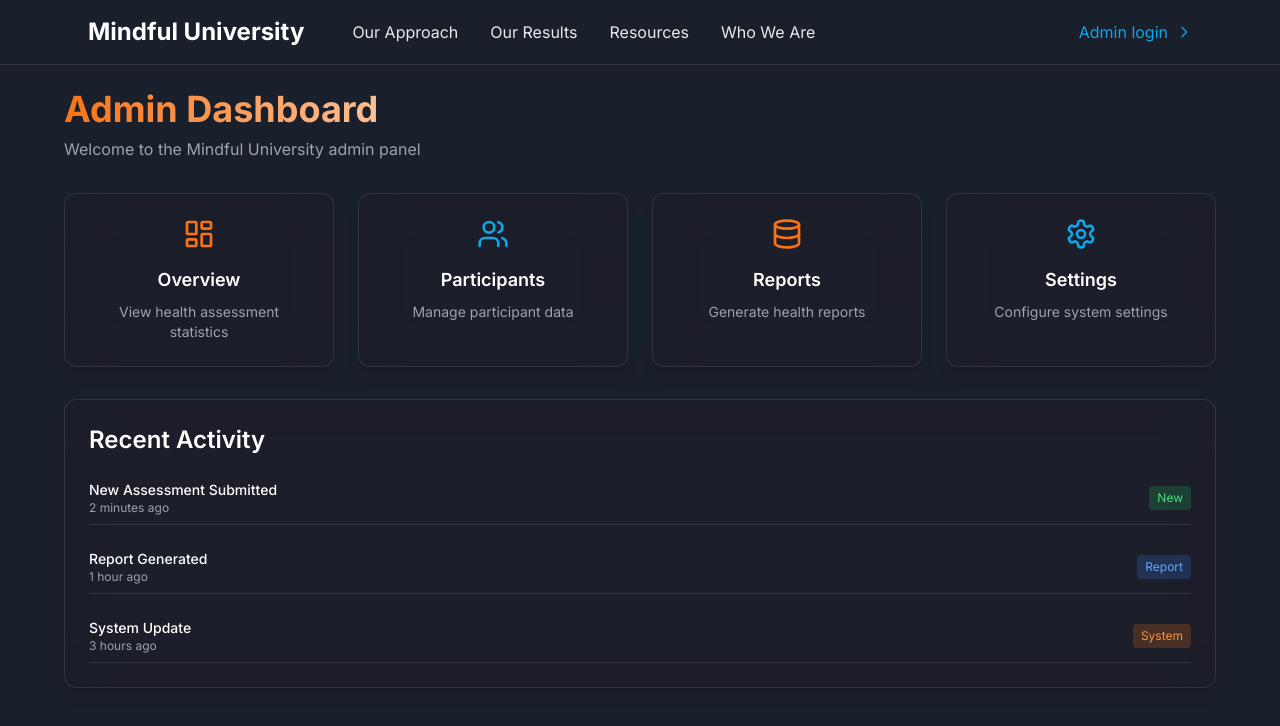
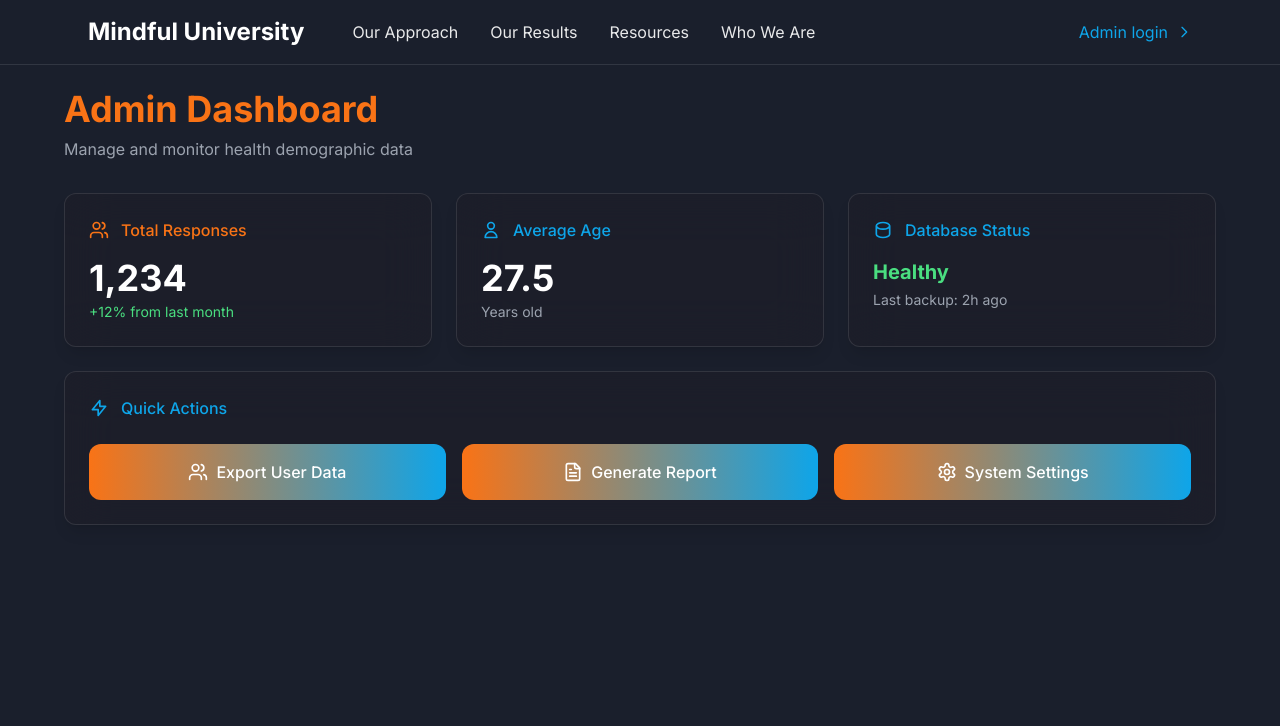
Before and after one commit to zoraizmohammad/treehacks-2025, a React (Vite) app: page /admin in a window 1280 px wide. Shown: the top 726 px of the page. Built offline with nearby package versions, Linux system fonts and the light colour scheme.

Commit message:
Update Admin Dashboard UI
Refactored the admin dashboard to match a new design and include updated information.

```diff
--- a/src/pages/Admin.tsx
+++ b/src/pages/Admin.tsx
@@ -1,7 +1,7 @@
 
 import React from 'react';
 import { motion } from "framer-motion";
-import { LayoutDashboard, Users, Database, Settings } from "lucide-react";
+import { Users, FileText, Settings } from "lucide-react";
 import Header from "@/components/Header";
 
 const AdminDashboard = () => {
@@ -15,87 +15,124 @@ const AdminDashboard = () => {
             animate={{ opacity: 1, y: 0 }}
             className="mb-8"
           >
-            <h1 className="text-4xl font-bold rainbow-text">Admin Dashboard</h1>
-            <p className="text-gray-400 mt-2">Welcome to the Mindful University admin panel</p>
+            <h1 className="text-4xl font-bold text-[#F97316]">Admin Dashboard</h1>
+            <p className="text-gray-400 mt-2">Manage and monitor health demographic data</p>
           </motion.div>
 
-          <div className="grid grid-cols-1 md:grid-cols-2 lg:grid-cols-4 gap-6">
-            {/* Dashboard Cards */}
+          {/* Stats Cards */}
+          <div className="grid grid-cols-1 md:grid-cols-2 lg:grid-cols-3 gap-6 mb-6">
             <motion.div
               initial={{ opacity: 0, y: 20 }}
               animate={{ opacity: 1, y: 0 }}
               transition={{ delay: 0.1 }}
-              className="glass-card p-6 flex flex-col items-center text-center"
+              className="glass-card p-6"
             >
-              <LayoutDashboard className="w-8 h-8 text-[#F97316] mb-4" />
-              <h3 className="text-lg font-semibold mb-2">Overview</h3>
-              <p className="text-sm text-gray-400">View health assessment statistics</p>
+              <div className="flex items-center gap-3 text-[#F97316] mb-4">
+                <Users className="w-5 h-5" />
+                <span className="font-medium">Total Responses</span>
+              </div>
+              <div className="space-y-1">
+                <div className="text-4xl font-bold">1,234</div>
+                <div className="text-sm text-green-400">+12% from last month</div>
+              </div>
             </motion.div>
 
             <motion.div
               initial={{ opacity: 0, y: 20 }}
               animate={{ opacity: 1, y: 0 }}
               transition={{ delay: 0.2 }}
-              className="glass-card p-6 flex flex-col items-center text-center"
+              className="glass-card p-6"
             >
-              <Users className="w-8 h-8 text-[#0EA5E9] mb-4" />
-              <h3 className="text-lg font-semibold mb-2">Participants</h3>
-              <p className="text-sm text-gray-400">Manage participant data</p>
+              <div className="flex items-center gap-3 text-[#0EA5E9] mb-4">
+                <svg
+                  className="w-5 h-5"
+                  fill="none"
+                  stroke="currentColor"
+                  viewBox="0 0 24 24"
+                >
+                  <path
+                    strokeLinecap="round"
+                    strokeLinejoin="round"
+                    strokeWidth={2}
+                    d="M16 7a4 4 0 11-8 0 4 4 0 018 0zM12 14a7 7 0 00-7 7h14a7 7 0 00-7-7z"
+                  />
+                </svg>
+                <span className="font-medium">Average Age</span>
+              </div>
+              <div className="space-y-1">
+                <div className="text-4xl font-bold">27.5</div>
+                <div className="text-sm text-gray-400">Years old</div>
+              </div>
             </motion.div>
 
             <motion.div
               initial={{ opacity: 0, y: 20 }}
               animate={{ opacity: 1, y: 0 }}
               transition={{ delay: 0.3 }}
-              className="glass-card p-6 flex flex-col items-center text-center"
+              className="glass-card p-6"
             >
-              <Database className="w-8 h-8 text-[#F97316] mb-4" />
-              <h3 className="text-lg font-semibold mb-2">Reports</h3>
-              <p className="text-sm text-gray-400">Generate health reports</p>
-            </motion.div>
-
-            <motion.div
-              initial={{ opacity: 0, y: 20 }}
-              animate={{ opacity: 1, y: 0 }}
-              transition={{ delay: 0.4 }}
-              className="glass-card p-6 flex flex-col items-center text-center"
-            >
-              <Settings className="w-8 h-8 text-[#0EA5E9] mb-4" />
-              <h3 className="text-lg font-semibold mb-2">Settings</h3>
-              <p className="text-sm text-gray-400">Configure system settings</p>
+              <div className="flex items-center gap-3 text-[#0EA5E9] mb-4">
+                <svg
+                  className="w-5 h-5"
+                  fill="none"
+                  stroke="currentColor"
+                  viewBox="0 0 24 24"
+                >
+                  <path
+                    strokeLinecap="round"
+                    strokeLinejoin="round"
+                    strokeWidth={2}
+                    d="M4 7v10c0 2.21 3.582 4 8 4s8-1.79 8-4V7M4 7c0 2.21 3.582 4 8 4s8-1.79 8-4M4 7c0-2.21 3.582-4 8-4s8 1.79 8 4"
+                  />
+                </svg>
+                <span className="font-medium">Database Status</span>
+              </div>
+              <div className="space-y-1">
+                <div className="text-xl font-bold text-green-400">Healthy</div>
+                <div className="text-sm text-gray-400">Last backup: 2h ago</div>
+              </div>
             </motion.div>
           </div>
 
-          {/* Recent Activity Section */}
+          {/* Quick Actions Section */}
           <motion.div
             initial={{ opacity: 0, y: 20 }}
             animate={{ opacity: 1, y: 0 }}
-            transition={{ delay: 0.5 }}
-            className="glass-card mt-8 p-6"
+            transition={{ delay: 0.4 }}
+            className="glass-card p-6"
           >
-            <h2 className="text-2xl font-semibold mb-4">Recent Activity</h2>
-            <div className="space-y-4">
-              <div className="flex items-center justify-between py-2 border-b border-white/10">
-                <div>
-                  <p className="text-sm font-medium">New Assessment Submitted</p>
-                  <p className="text-xs text-gray-400">2 minutes ago</p>
-                </div>
-                <span className="text-xs bg-green-500/20 text-green-400 px-2 py-1 rounded">New</span>
-              </div>
-              <div className="flex items-center justify-between py-2 border-b border-white/10">
-                <div>
-                  <p className="text-sm font-medium">Report Generated</p>
-                  <p className="text-xs text-gray-400">1 hour ago</p>
-                </div>
-                <span className="text-xs bg-blue-500/20 text-blue-400 px-2 py-1 rounded">Report</span>
-              </div>
-              <div className="flex items-center justify-between py-2 border-b border-white/10">
-                <div>
-                  <p className="text-sm font-medium">System Update</p>
-                  <p className="text-xs text-gray-400">3 hours ago</p>
-                </div>
-                <span className="text-xs bg-orange-500/20 text-orange-400 px-2 py-1 rounded">System</span>
-              </div>
+            <div className="flex items-center gap-3 text-[#0EA5E9] mb-6">
+              <svg
+                className="w-5 h-5"
+                fill="none"
+                stroke="currentColor"
+                viewBox="0 0 24 24"
+              >
+                <path
+                  strokeLinecap="round"
+                  strokeLinejoin="round"
+                  strokeWidth={2}
+                  d="M13 10V3L4 14h7v7l9-11h-7z"
+                />
+              </svg>
+              <span className="font-medium">Quick Actions</span>
+            </div>
+
+            <div className="grid grid-cols-1 md:grid-cols-3 gap-4">
+              <button className="p-4 rounded-lg bg-gradient-to-r from-[#F97316] to-[#0EA5E9] text-white font-medium flex items-center justify-center gap-2 hover:opacity-90 transition-opacity">
+                <Users className="w-5 h-5" />
+                Export User Data
+              </button>
+
+              <button className="p-4 rounded-lg bg-gradient-to-r from-[#F97316] to-[#0EA5E9] text-white font-medium flex items-center justify-center gap-2 hover:opacity-90 transition-opacity">
+                <FileText className="w-5 h-5" />
+                Generate Report
+              </button>
+
+              <button className="p-4 rounded-lg bg-gradient-to-r from-[#F97316] to-[#0EA5E9] text-white font-medium flex items-center justify-center gap-2 hover:opacity-90 transition-opacity">
+                <Settings className="w-5 h-5" />
+                System Settings
+              </button>
             </div>
           </motion.div>
         </div>
```
